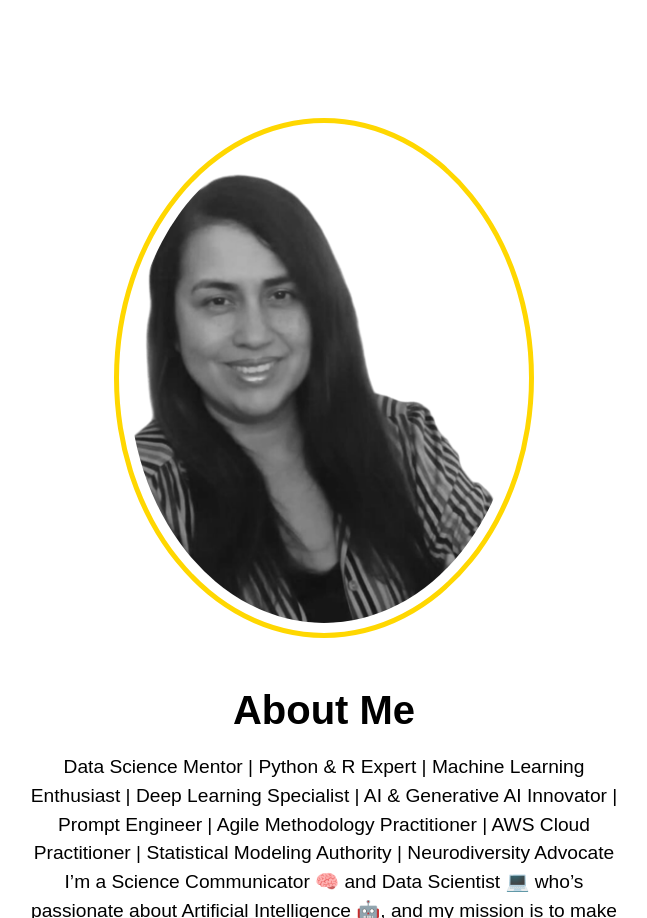
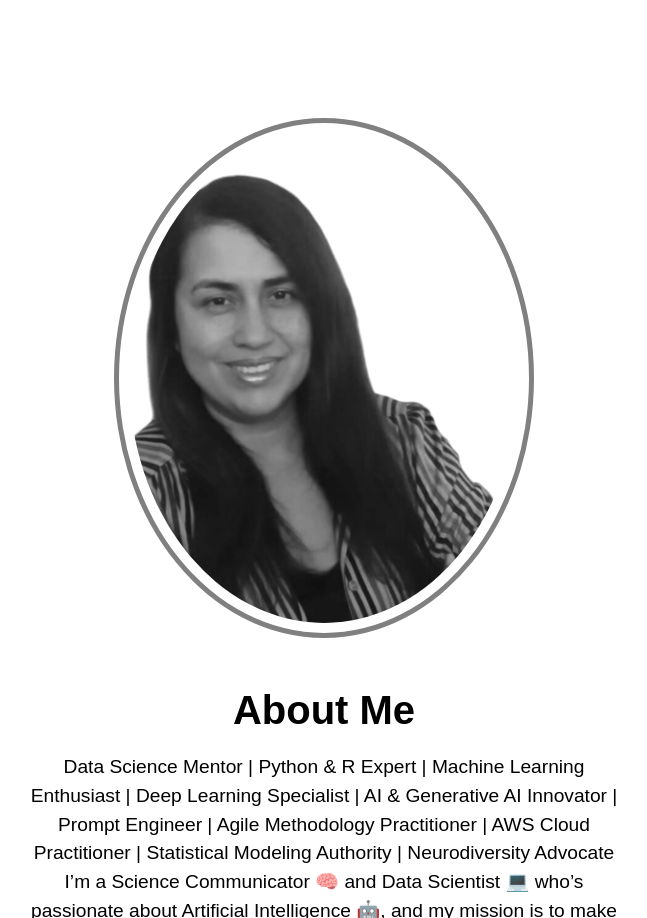
Before and after one commit to jcombari/jcombari.github.io, a plain HTML site: page index.html in a window 1280 px wide. Shown: the part 802-1720 px from the top of the page, without its empty margins (316-963 px from the left). Drawn offline with Linux system fonts and the light colour scheme.

```diff
--- a/index.html
+++ b/index.html
@@ -78,7 +78,7 @@
             display: flex;
             justify-content: center; /* Centra la imagen horizontalmente */
             align-items: center; /* Centra la imagen verticalmente */
-            border: 5px solid gold;
+            border: 5px solid gray;
             border-radius: 50%;
             padding: 10px;
             width: 420px; /* Ajusta el tamaño total del contenedor */
```
